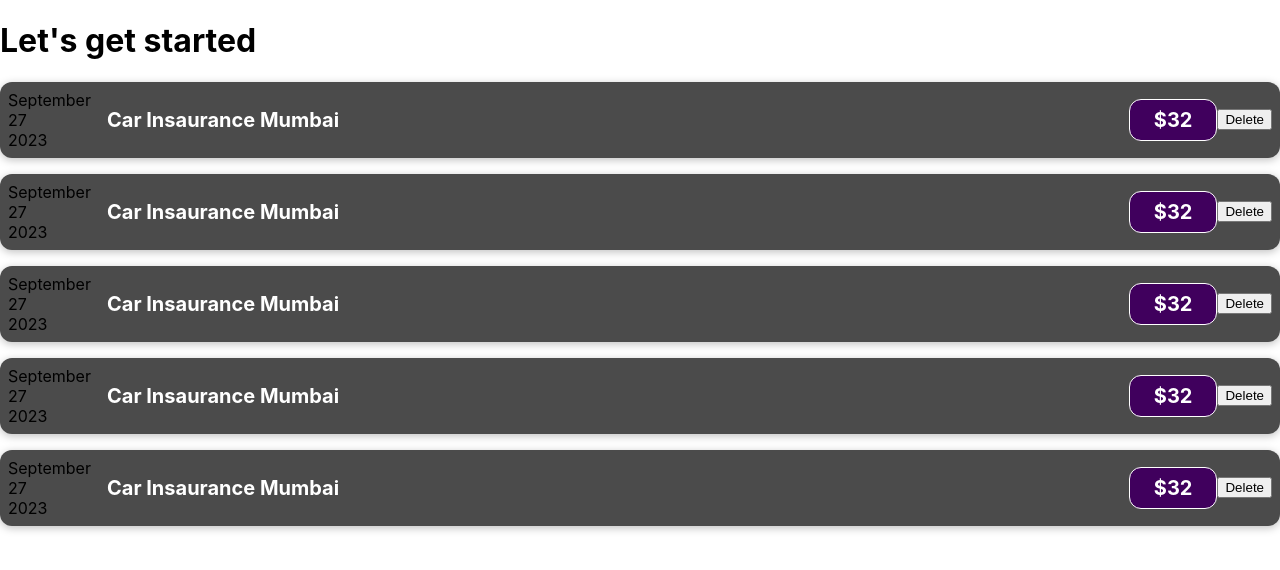
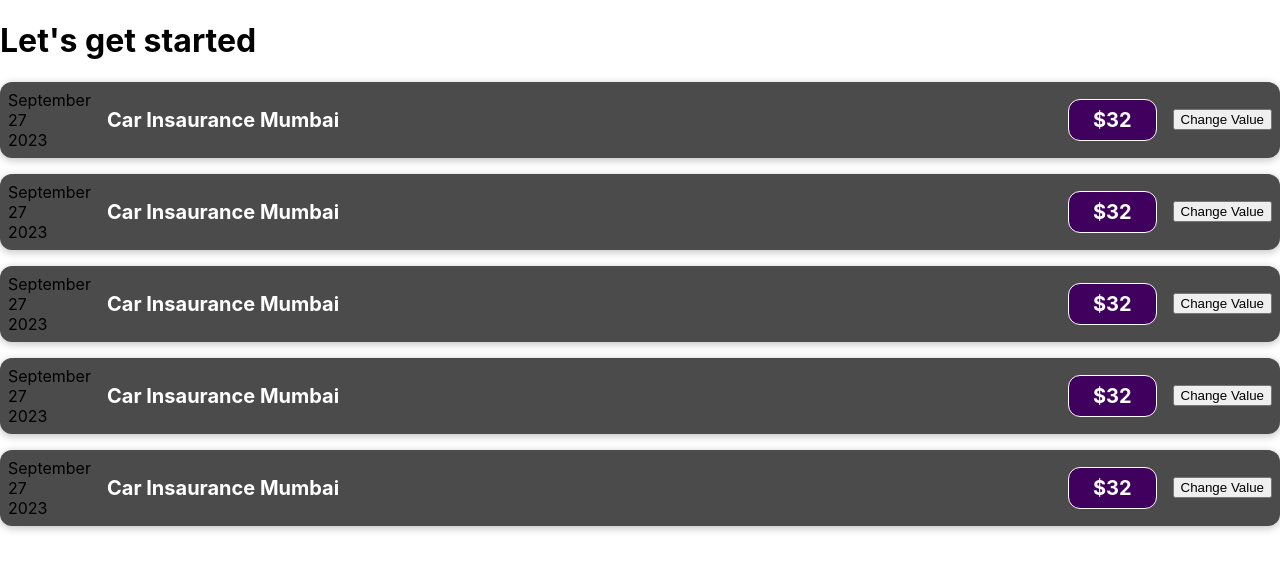
Before and after one commit to salman313131/react-expense-tracker, a React (Create React App) app: page / in a window 1280 px wide. Shown: the top 570 px of the page. Built offline with nearby package versions, Linux system fonts and the light colour scheme; the HTML template or start-up script is replaced by a standard one.

Commit message:
useState

```diff
--- a/src/components/Expenses/ExpenseDetail.js
+++ b/src/components/Expenses/ExpenseDetail.js
@@ -1,9 +1,14 @@
-
+import { useState } from "react"
 function ExpenseDetail(props){
+    const [amount,setAmount] = useState(32)
+    const amountHandler=()=>{
+        setAmount(100)
+    }
     return(
     <div className='expense-item__description'>
             <h2>Car Insaurance {props.locationOfExpenditure}</h2>
-            <div className='expense-item__price'>$32</div>
+            <div className='expense-item__price'>${amount}</div>
+            <button onClick={amountHandler}>Change Value</button>
     </div>)
 }
 export default ExpenseDetail
--- a/src/components/Expenses/ExpenseItem.js
+++ b/src/components/Expenses/ExpenseItem.js
@@ -2,14 +2,10 @@
 import ExpenseDate from './ExpenseDate';
 import ExpenseDetail from './ExpenseDetail';
 function ExpenseItem(props){
-   const deletehandler = ()=>{
-
-   }
     return (
     <div className='expense-item'>
         <ExpenseDate date={props.date}></ExpenseDate>
         <ExpenseDetail locationOfExpenditure={props.locationOfExpenditure}></ExpenseDetail>
-        <button onClick={deletehandler}>Delete</button>
     </div>
     );
 }
```
